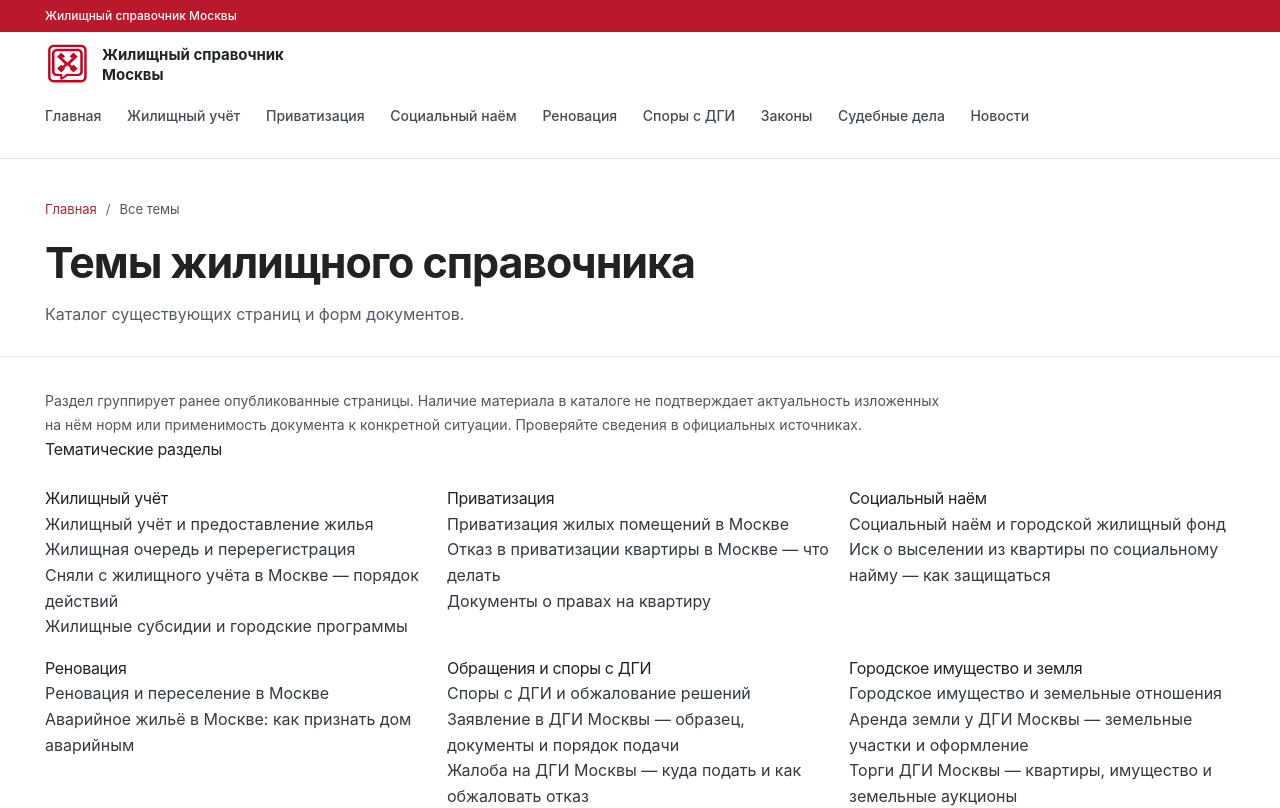
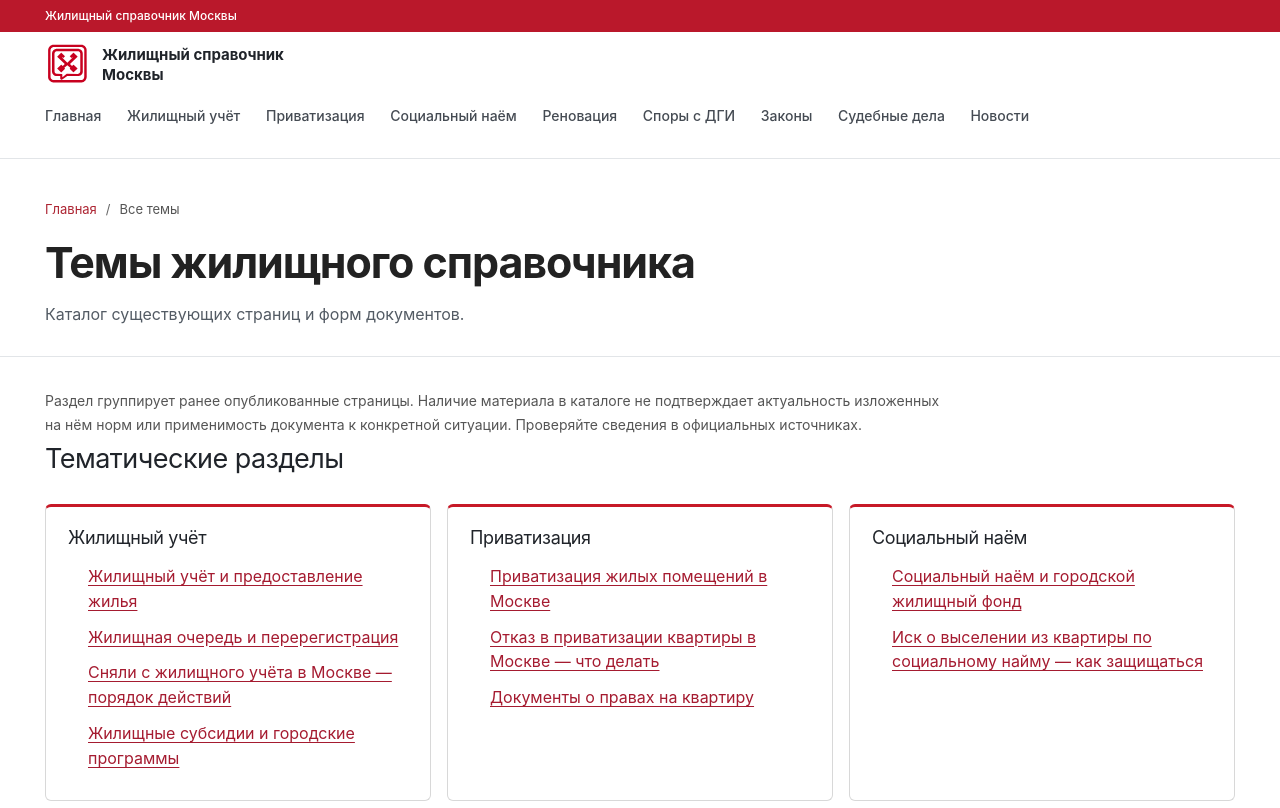
Before and after one commit to ymaslen77-tech/dgi-court-importer, a Next.js app in the folder apps/web/: page /temy-zhilishchnogo-prava in a window 1280 px wide. Shown: the top 808 px of the page. Built offline with nearby package versions, Linux system fonts and the light colour scheme; no server answers.

Commit message:
feat(dgi): wire public topic directory into site navigation and sitemap

```diff
--- a/apps/web/src/app/globals.css
+++ b/apps/web/src/app/globals.css
@@ -1118,3 +1118,16 @@ body {
 .navigator-intake-summary dt { font-weight: 650; }
 .navigator-intake-summary dd { margin: 0; overflow-wrap: anywhere; }
 @media (max-width: 380px) { .navigator-intake { padding: 15px; } .navigator-intake-question { padding: 12px; } }
+
+/* Public topic directory: source-neutral existing-page links, no legal router. */
+.housing-public-directory h2 { font-size: clamp(21px, 2.4vw, 27px); margin: 0 0 16px; }
+.housing-public-directory-group { min-width: 0; padding: 18px 22px; border: 1px solid #d8d8d8; border-top: 3px solid #c71927; border-radius: 6px; background: #fff; }
+.housing-public-directory-group h3 { font-size: 18px; margin: 0 0 14px; line-height: 1.4; }
+.housing-public-directory-group ul { margin: 0; padding-left: 20px; }
+.housing-public-directory-group li { margin-bottom: 11px; overflow-wrap: anywhere; line-height: 1.55; }
+.housing-public-directory-group a { color: #a51b30; text-decoration: underline; text-underline-offset: 3px; }
+.housing-public-directory-group a:focus-visible { outline: 3px solid #c71927; outline-offset: 3px; }
+.housing-directory-home-link { margin: 22px 0 0; }
+.housing-directory-home-link a { color: #a51b30; text-decoration: underline; text-underline-offset: 3px; }
+.housing-directory-home-link a:focus-visible { outline: 3px solid #c71927; outline-offset: 3px; }
+@media(max-width: 380px) { .housing-public-directory-group { padding: 14px 16px; } }
```
